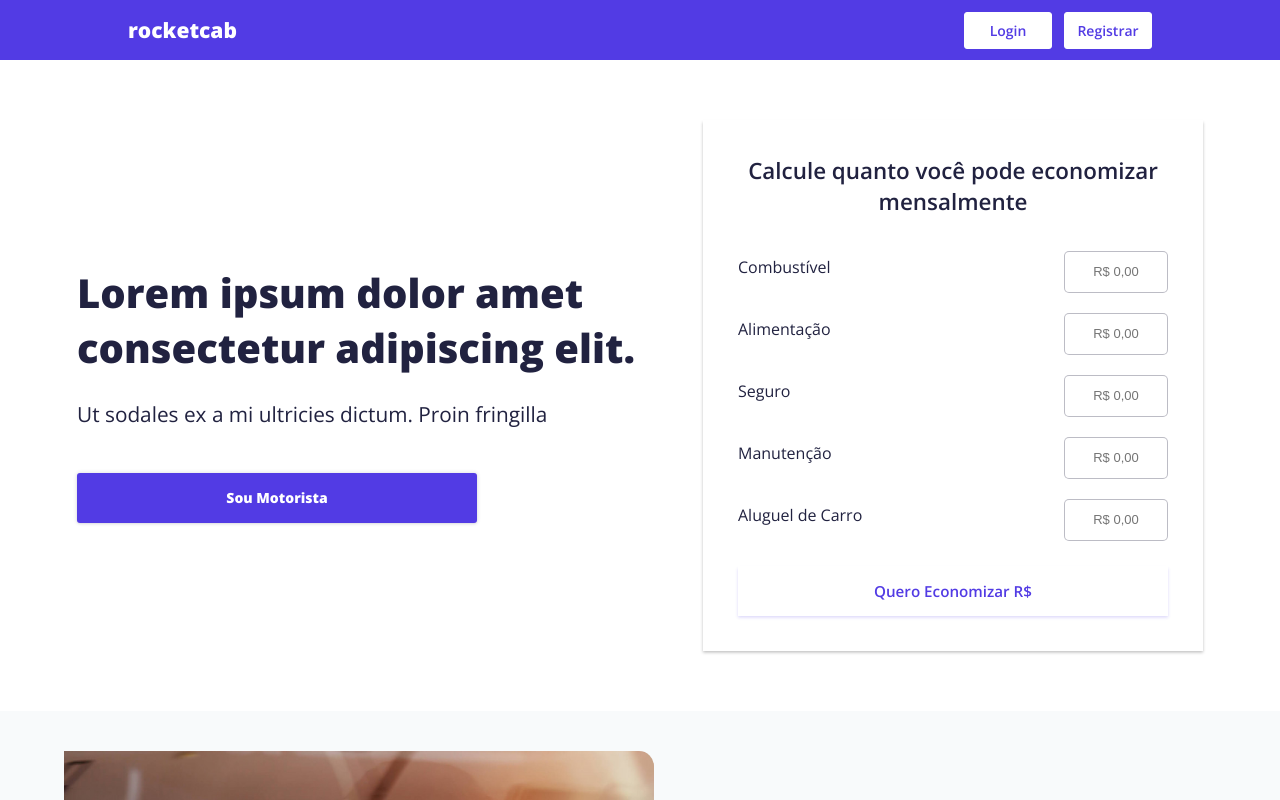
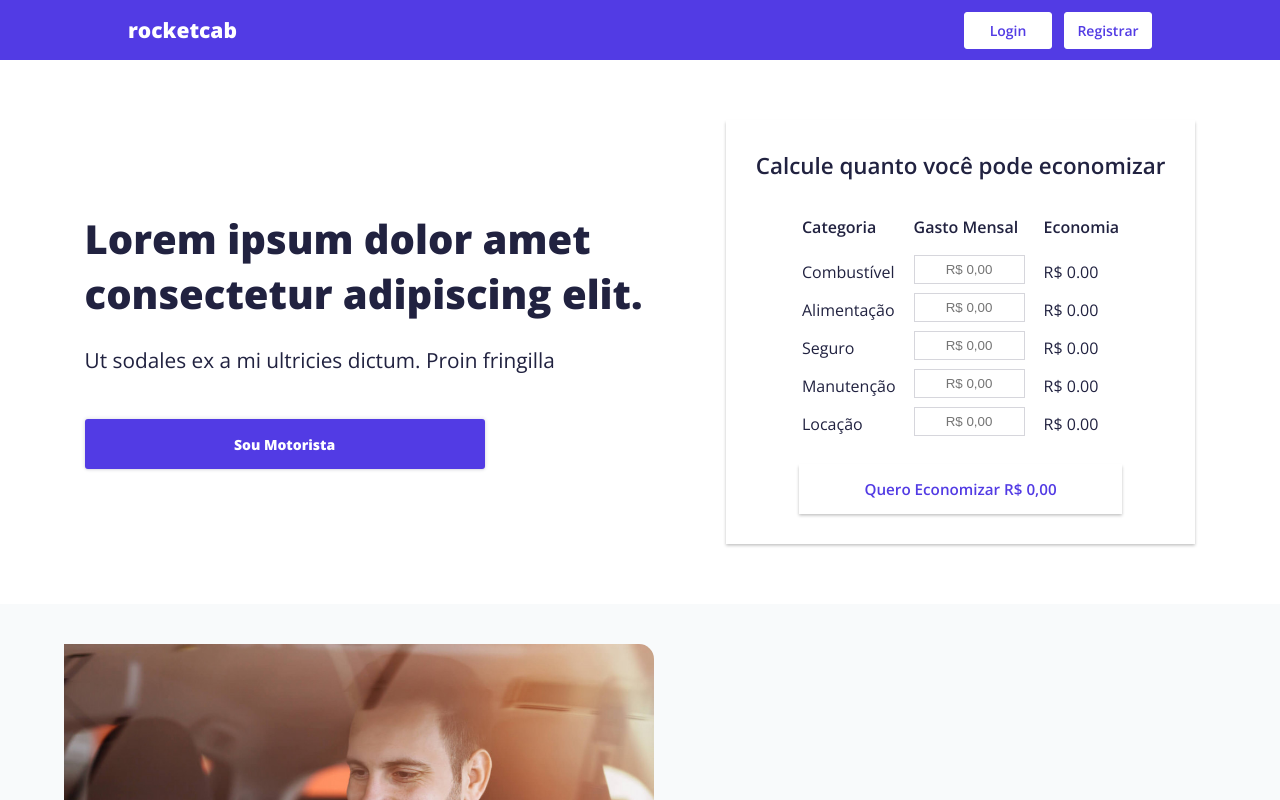
Before and after one commit to luizdcastro/driver_club, a React (Create React App) app: page / in a window 1280 px wide. Shown: the top 800 px of the page. Built offline with nearby package versions, Linux system fonts and the light colour scheme.

Commit message:
discont calculator refactoring

```diff
--- a/src/components/disconts-calculator/disconts-calculator.component.jsx
+++ b/src/components/disconts-calculator/disconts-calculator.component.jsx
@@ -1,7 +1,6 @@
 import React, { useEffect, useState } from 'react';
 
 import { Link } from 'react-router-dom';
-import FormInput from '../../components/form-input/form-input.component';
 import './disconts-calculator.styles.css';
 
 const DiscontCalculator = ({ to }) => {
@@ -11,6 +10,8 @@ const DiscontCalculator = ({ to }) => {
   const [seguro, setSeguro] = useState('');
   const [manutencao, setManutencao] = useState('');
   const [locacao, setLocacao] = useState('');
+
+  console.log(combustivel);
 
   useEffect(() => {
     setTotal(
@@ -23,59 +24,76 @@ const DiscontCalculator = ({ to }) => {
   }, [combustivel, alimentacao, seguro, manutencao, locacao]);
   return (
     <div className="home-page__calculator">
-      <form className="home-calculator__container">
       <h2 className="home-calculator__title">
-          Calcule quanto você pode economizar mensalmente
+        Calcule quanto você pode economizar
       </h2>
-        <ul>
-          <li className="home-calculator__items">
-            <p>Combustível</p>
-            <FormInput
-              id="calculator-input"
+      <table className="home-calculator__container">
+        <thead>
+          <tr className="home-calculator__subtitles">
+            <td>Categoria</td>
+            <td>Gasto Mensal</td>
+            <td>Economia</td>
+          </tr>
+          <tr>
+            <td className="home-calculator__text">Combustível</td>
+            <td>
+              <input
+                className="calculator-input"
                 placeholder="R$ 0,00"
-              handleChange={(e) => setCombustivel(e.target.value)}
+                onChange={(e) => setCombustivel(e.target.value)}
               />
-          </li>
-          <li className="home-calculator__items">
-            <p>Alimentação</p>
-            <FormInput
-              id="calculator-input"
+            </td>
+            <td>R$ {((combustivel / 100) * 7).toFixed(2)}</td>
+          </tr>
+          <tr>
+            <td className="home-calculator__text">Alimentação</td>
+            <td>
+              <input
+                className="calculator-input"
                 placeholder="R$ 0,00"
-              handleChange={(e) => setAlimentacao(e.target.value)}
+                onChange={(e) => setAlimentacao(e.target.value)}
               />
-          </li>
-          <li className="home-calculator__items">
-            <p>Seguro</p>
-            <FormInput
-              id="calculator-input"
+            </td>
+            <td>R$ {((alimentacao / 100) * 10).toFixed(2)}</td>
+          </tr>
+          <tr>
+            <td className="home-calculator__text">Seguro</td>
+            <td>
+              <input
+                className="calculator-input"
                 placeholder="R$ 0,00"
-              handleChange={(e) => setSeguro(e.target.value)}
+                onChange={(e) => setSeguro(e.target.value)}
               />
-          </li>
-          <li className="home-calculator__items">
-            <p>Manutenção</p>
-            <FormInput
-              id="calculator-input"
+            </td>
+            <td>R$ {((seguro / 100) * 10).toFixed(2)}</td>
+          </tr>
+          <tr>
+            <td className="home-calculator__text">Manutenção</td>
+            <td>
+              <input
+                className="calculator-input"
                 placeholder="R$ 0,00"
-              handleChange={(e) => setManutencao(e.target.value)}
+                onChange={(e) => setManutencao(e.target.value)}
               />
-          </li>
-          <li className="home-calculator__items">
-            <p>Aluguel de Carro</p>
-            <FormInput
-              id="calculator-input"
+            </td>
+            <td>R$ {((manutencao / 100) * 10).toFixed(2)}</td>
+          </tr>
+          <tr>
+            <td className="home-calculator__text">Locação</td>
+            <td>
+              <input
+                className="calculator-input"
                 placeholder="R$ 0,00"
-              handleChange={(e) => setLocacao(e.target.value)}
+                onChange={(e) => setLocacao(e.target.value)}
               />
-          </li>
-          <li></li>
-          <li className="home-calculator__items">
+            </td>
+            <td>R$ {((locacao / 100) * 15).toFixed(2)}</td>
+          </tr>
+        </thead>
         <Link id="home-calculator__button" to={to}>
-              {`Quero Economizar R$ ${total ? total.toFixed(2) : ''}`}
+          {`Quero Economizar R$ ${total ? total.toFixed(2) : '0,00'}`}
         </Link>
-          </li>
-        </ul>
-      </form>
+      </table>
     </div>
   );
 };
--- a/src/components/disconts-calculator/disconts-calculator.styles.css
+++ b/src/components/disconts-calculator/disconts-calculator.styles.css
@@ -1,48 +1,54 @@
 .home-page__calculator {
+  display: flex;
+  flex-direction: column;
+  align-items: center;
   margin-bottom: 50px;
   margin-top: 50px;
+  background-color: rgb(255, 255, 255);
   box-shadow: 0 1.5px 3px 0 rgba(0, 0, 0, 0.25);
   color: #212240;
   max-width: 500px;
+  padding: 30px;
 }
 
 .home-calculator__title {
   font-size: 1.4rem;
   font-weight: 600;
   text-align: center;
+  position: relative;
+  box-sizing: border-box;
   margin-top: 0;
-  position: relative;
 }
 
 .home-calculator__container {
   display: block;
   position: relative;
-  padding: 35px;
   border-radius: 10px;
   max-width: 100%;
 }
 
-.home-calculator__container::before {
-  content: '';
-  background: '';
-  -webkit-background-size: cover;
-  -moz-background-size: cover;
-  -o-background-size: cover;
-  background-size: 300px;
-  position: absolute;
-  top: 0px;
-  right: 0px;
-  bottom: 0px;
-  left: 0px;
-  opacity: 0.2;
+.home-calculator__subtitles {
+  text-align: left;
+  font-size: 1rem;
+  font-weight: 600;
+  line-height: 3rem;
 }
 
-.home-calculator__items {
-  display: flex;
-  justify-content: space-between;
-  align-items: center;
-  position: relative;
-  font-size: 1rem;
+.home-calculator__text {
+  padding-right: 15px;
+}
+
+.calculator-input {
+  border: solid 0.5px #2122402f;
+  height: 25px;
+  margin-right: 15px;
+  margin-bottom: 5px;
+  text-align: center;
+  width: 105px;
+}
+.calculator-input:focus {
+  outline: none;
+  opacity: 0.8;
 }
 
 #home-calculator__button {
@@ -51,26 +57,15 @@
   align-items: center;
   font-size: 0.95rem;
   font-weight: 600;
+  margin-top: 20px;
   width: 100%;
   height: 50px;
-  margin-right: 0;
-  margin-left: 0;
-  margin-top: 20px;
   background-color: rgb(255, 255, 255);
   color: rgb(82, 59, 228);
   border: none;
-  box-shadow: 0 1.5px 3px 0 rgba(82, 59, 228, 0.2);
+  box-shadow: 0 1.5px 3px 0 rgba(0, 0, 0, 0.25);
 }
 
 #home-calculator__button:hover {
-  box-shadow: 0 3px 6px 0 rgba(82, 59, 228, 0.2);
+  box-shadow: 0 3px 6px 0 rgba(0, 0, 0, 0.25);
 }
-
-#calculator-input {
-  width: 92px;
-  margin-right: 0;
-  margin-bottom: 5px;
-  border: solid 1px rgba(33, 34, 64, 0.3);
-  color: rgb(33, 34, 64);
-  text-align: center;
-}
```
Lines whose indentation alone changed are shown as unchanged.
